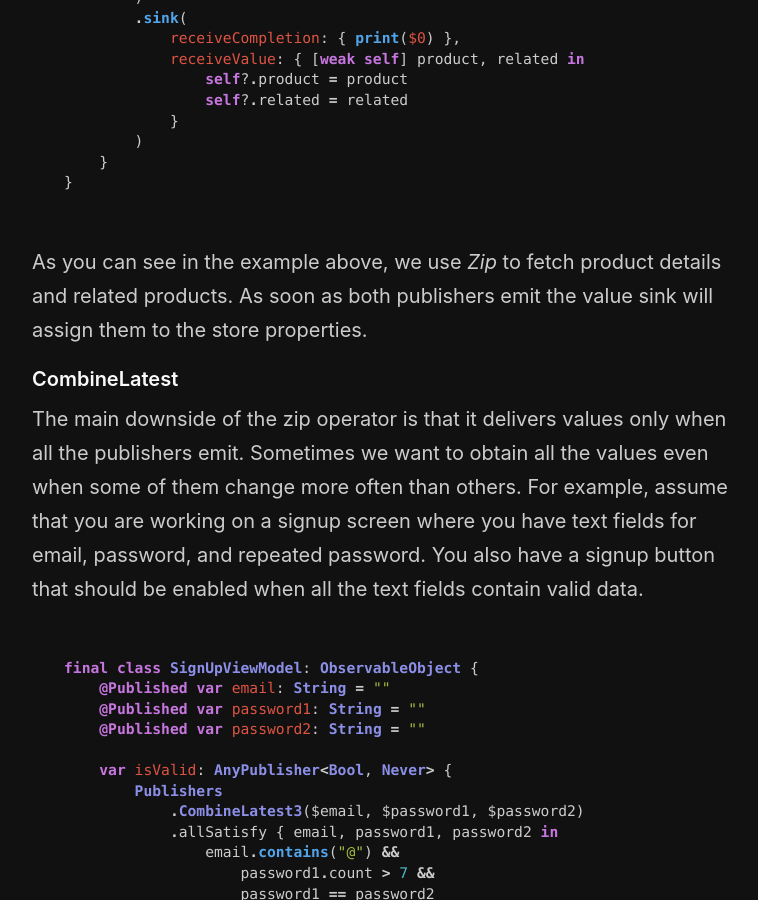
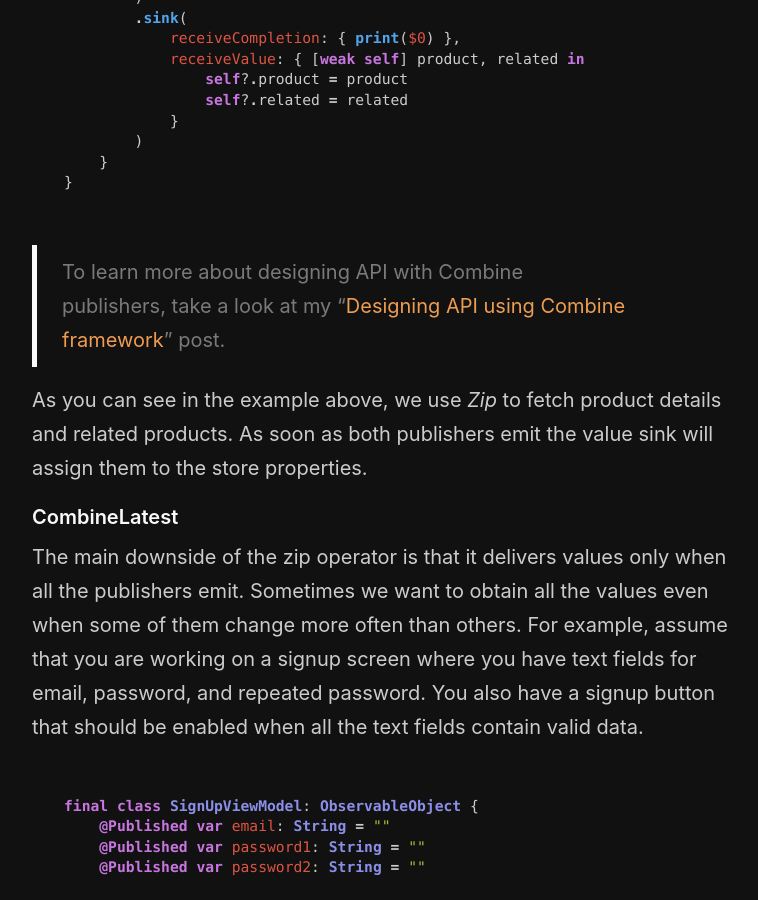
Before and after one commit to mecid/mecid.github.io, a Jekyll site: the page built from _posts/2021-05-12-combining-multiple-combine-publishers-in-swift.md, in a window 1280 px wide and 900 px high, scrolled down 995 px. Shown: the whole window, without its empty margins (258-1016 px from the left). Built offline with Jekyll 4.4.1, drawn with Linux system fonts in a browser that asks for light colours; some of the changed text lies outside the part shown.

Commit message:
reference posts added to combining operators post

````diff
--- a/_posts/2021-05-12-combining-multiple-combine-publishers-in-swift.md
+++ b/_posts/2021-05-12-combining-multiple-combine-publishers-in-swift.md
@@ -35,6 +35,8 @@
     }
 }
 ```
+
+> To learn more about designing API with Combine publishers, take a look at my "[Designing API using Combine framework](/2021/04/07/designing-api-using-combine-framework/)" post.
 
 As you can see in the example above, we use *Zip* to fetch product details and related products. As soon as both publishers emit the value sink will assign them to the store properties.
 
@@ -84,5 +86,7 @@
 
 As you can see, the *MergeMany* operator allows me to create a single pipe for cached and fresh data where the cached information usually appears first and then replaced by new data.
 
+> To learn about building custom Combine operators, take a look at my ["Building custom Combine operators in Swift"](/2021/04/28/building-custom-combine-operators-in-swift/) post.
+
 #### Conclusion
 This week we learned about operators of the Combine framework, which allows us to build complex data pipelines by zipping and merging multiple publishers. I hope you enjoy the post. Feel free to follow me on [Twitter](https://twitter.com/mecid) and ask your questions related to this post. Thanks for reading, and see you next week!
````
